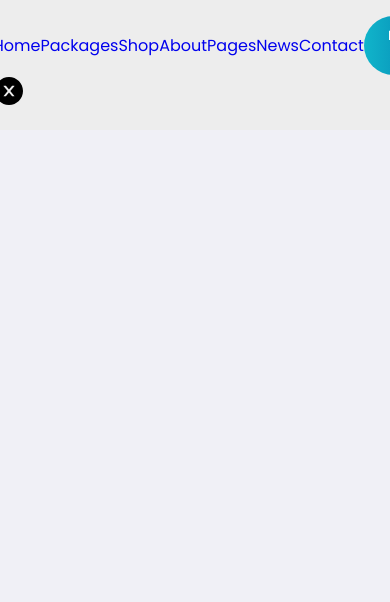
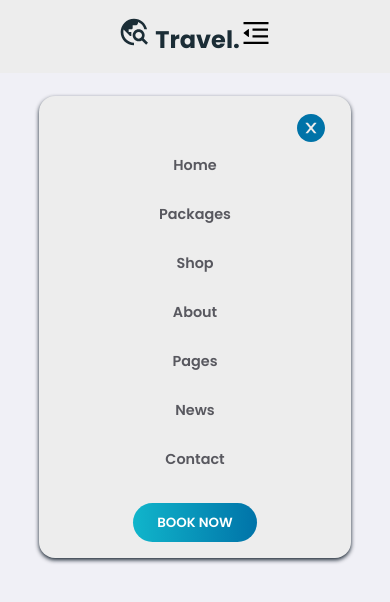
Before and after one commit to elodiedaumal/travel, a React (Create React App) app: page / in a window 390 px wide. Shown: the top 602 px of the page. Built offline with nearby package versions, Linux system fonts and the light colour scheme; the HTML template or start-up script is replaced by a standard one.

Commit message:
seting up mobile navbar

```diff
--- a/src/Components/Navbar.js
+++ b/src/Components/Navbar.js
@@ -1,4 +1,4 @@
-import styled, { css } from 'styled-components';
+import styled from 'styled-components';
 import { MdOutlineTravelExplore } from 'react-icons/md';
 import { AiFillCloseCircle, AiOutlineMenuFold } from 'react-icons/ai';
 
@@ -15,23 +15,23 @@ const Navbar = () => {
             </h1>
           </Logo>
         </div>
-        <div>
-          <ul className='flex'>
+        <FullNavLinks>
+          <NavLists className='flex'>
             {NavLinks.map((link) => {
               return (
-                <li key={link.id}>
-                  <a href={link.link}>{link.name}</a>
-                </li>
+                <NavItem key={link.id}>
+                  <NavLinka href={link.link}>{link.name}</NavLinka>
+                </NavItem>
               );
             })}
-            <button className='btn'>
+            <Button className='btn'>
               <a href='/'>BOOK NOW</a>
-            </button>
-          </ul>
-          <div>
+            </Button>
+          </NavLists>
+          <CloseBtn>
             <AiFillCloseCircle className='icon' />
-          </div>
-        </div>
+          </CloseBtn>
+        </FullNavLinks>
         <div>
           <AiOutlineMenuFold className='icon' />
         </div>
@@ -48,8 +48,73 @@ const Header = styled.header`
   background: var(--WhiteColorDeam);
   width: 100%;
   padding: 1rem;
-  z-index: 1000;
+  z-index: 1;
 `;
 const Logo = styled.a`
   color: var(--BlackColor);
 `;
+
+const FullNavLinks = styled.div`
+  @media (max-width: 768px) {
+    position: absolute;
+    background: var(--WhiteColorDeam);
+    height: max-content;
+    width: 80%;
+    border-radius: 1rem;
+    top: 6rem;
+    left: 50%;
+    transform: translate(-50%);
+    z-index: 999;
+    box-shadow: 0 2px 4px rgba(2, 15, 29, 0.904);
+    transition: all 0.3s ease-in-out;
+  }
+`;
+
+const NavLists = styled.ul`
+  @media (max-width: 768px) {
+    flex-direction: column;
+    justify-content: center;
+    width: 100%;
+    margin: auto;
+    gap: 0.5rem;
+    margin-top: 3rem;
+  }
+`;
+const NavItem = styled.li`
+  @media (max-width: 768px) {
+    padding: 0.5rem 0;
+  }
+`;
+const NavLinka = styled.a`
+  @media (max-width: 768px) {
+    color: var(--TextColor);
+    font-size: 0.9rem;
+    font-weight: 600;
+    &:hover {
+      color: var(--PrimaryColor);
+    }
+  }
+`;
+const CloseBtn = styled.div`
+  @media (max-width: 768px) {
+    color: var(--PrimaryColor);
+    position: absolute;
+    top: 1rem;
+    right: 1.5rem;
+  }
+  &:hover {
+    color: var(--SecondaryColor);
+  }
+`;
+const Button = styled.button`
+  @media (max-width: 768px) {
+    margin: 1rem 0;
+    font-weight: 600;
+  }
+  a {
+    @media (max-width: 768px) {
+      font-weight: 600;
+      color: var(--WhiteColor);
+    }
+  }
+`;
```
